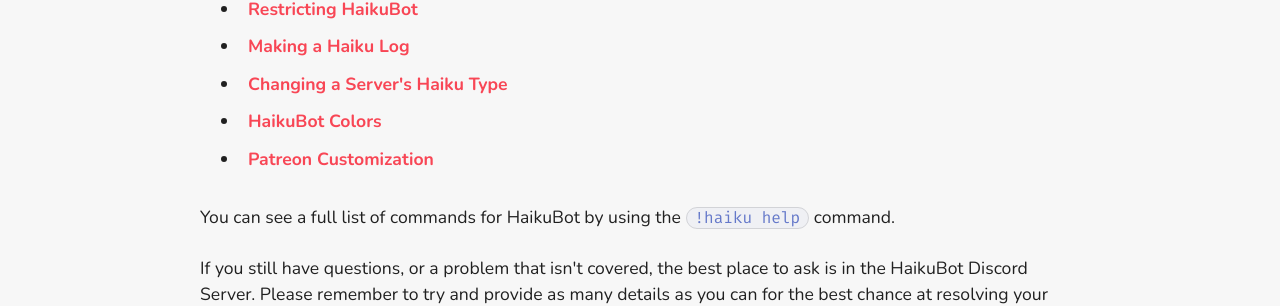
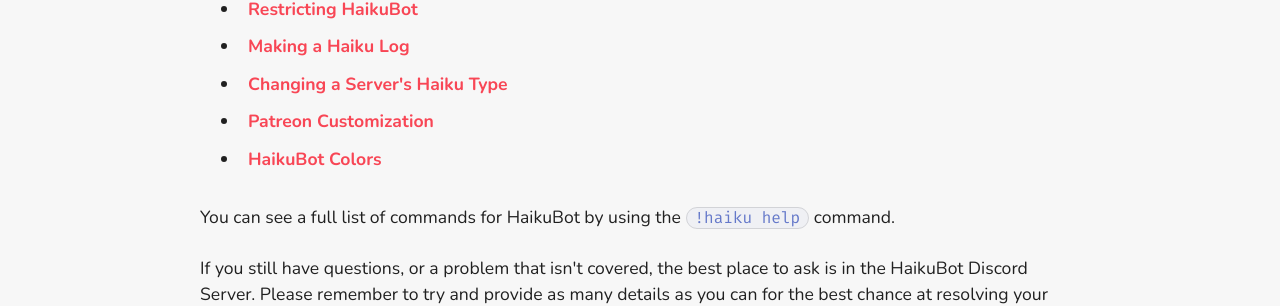
Before and after one commit to YtnomSnrub/ytnomsnrub.github.io, a Jekyll site: the page built from haikubot/index.md, in a window 1280 px wide and 900 px high, scrolled down 1963 px. Shown: the part 151-457 px from the top of the window. Built offline with Jekyll 4.4.1, drawn with Linux system fonts in a browser that asks for light colours; nearby versions of some CDN libraries; our own code applies the rules of GitHub Pages for plain Markdown files; part of the change alters nothing that is shown.

```diff
--- a/_includes/content/haikubot-guides.html
+++ b/_includes/content/haikubot-guides.html
@@ -10,8 +10,8 @@
         <li><a href="/haikubot/guides/making-a-haiku-log">Making a Haiku Log</a></li>
         <li><a href="/haikubot/guides/changing-a-servers-haiku-type">Changing a Server's Haiku Type</a></li>
 
+        <li><a href="/haikubot/guides/patreon-customization">Patreon Customization</a></li>
         <li><a href="/haikubot/guides/haikubot-colors">HaikuBot Colors</a></li>
-        <li><a href="/haikubot/guides/patreon-customization">Patreon Customization</a></li>
     </ul>
 
     <p>You can see a full list of commands for HaikuBot by using the <code>!haiku help</code> command.</p>
```
